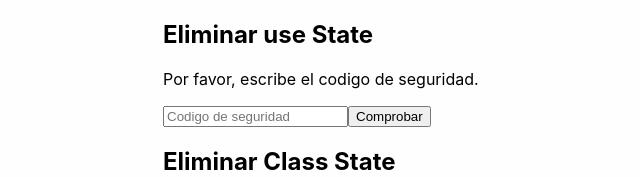
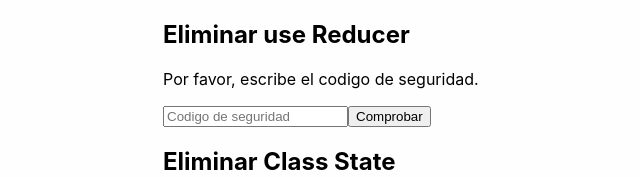
Before and after one commit to armanddevelop/professional-handling-state, a React (Create React App) app: page / in a window 1280 px wide. Shown: the top 177 px of the page, without its empty margins (227-867 px from the left). Built offline with nearby package versions, Linux system fonts and the light colour scheme.

Commit message:
add reducer

```diff
--- a/src/App.tsx
+++ b/src/App.tsx
@@ -1,12 +1,12 @@
 import { ClassState } from "./Components/ClassState";
-import { UseState } from "./Components/UseState";
+import { UseReducer } from "./Components/UseReducer";
 import { GlobalStyle } from "./GlobalStyles";
 
 function App() {
   return (
     <>
       <GlobalStyle />
-      <UseState name="use State" />
+      <UseReducer name="use Reducer" />
       <ClassState name="Class State" />
     </>
   );
--- /dev/null
+++ b/src/Components/UseReducer.tsx
@@ -0,0 +1,66 @@
+import { ChangeEvent } from "react";
+import { actionTypes } from "../actionTypes/actionTypes";
+import { useHookReducer } from "../Hooks/useHookReducer";
+import { UseStateProps } from "../interfaces/interfaces";
+
+export const UseReducer = ({ name }: UseStateProps) => {
+  const title = <h2> Eliminar {name}</h2>;
+  const { state, dispatch } = useHookReducer();
+  const { deleted, confirmed, error, loading, value } = state;
+  const handleWrite = ({
+    target: { value },
+  }: ChangeEvent<HTMLInputElement>) => {
+    dispatch({
+      type: actionTypes.write,
+      payload: { value },
+    });
+  };
+  if (!deleted && !confirmed) {
+    return (
+      <div>
+        {title}
+        <p>Por favor, escribe el codigo de seguridad.</p>
+        {error && !loading && (
+          <p>
+            <strong>Error:</strong> El codigo es incorrecto
+          </p>
+        )}
+        {loading && (
+          <p>
+            <strong>Cargando....</strong>
+          </p>
+        )}
+        <input
+          placeholder="Codigo de seguridad"
+          value={value}
+          onChange={handleWrite}
+        />
+        <button onClick={() => dispatch({ type: actionTypes.check })}>
+          Comprobar
+        </button>
+      </div>
+    );
+  } else if (confirmed && !deleted) {
+    return (
+      <>
+        {title}
+        <p>Pedimos Confirmacion, Esta segur@?</p>
+        <button onClick={() => dispatch({ type: actionTypes.delete })}>
+          Si, eliminar
+        </button>
+        <button onClick={() => dispatch({ type: actionTypes.regret })}>
+          Nop, siempre no
+        </button>
+      </>
+    );
+  } else {
+    return (
+      <>
+        <p>Eliminado con exito!!!!!!</p>
+        <button onClick={() => dispatch({ type: actionTypes.return })}>
+          Recuperar Estado inicial
+        </button>
+      </>
+    );
+  }
+};
--- a/src/Hooks/useCompoundState.ts
+++ b/src/Hooks/useCompoundState.ts
@@ -15,7 +15,7 @@ export const useCompountState = () => {
   const { loading } = compundState;
   useEffect(() => {
     const { loading, value } = compundState;
-    if (loading) {
+    if (loading && value !== undefined) {
       setTimeout(() => {
         value.trim().toLocaleLowerCase() !== SECURITY_CODE
           ? setCompundState({
--- /dev/null
+++ b/src/Hooks/useHookReducer.ts
@@ -0,0 +1,27 @@
+import { useReducer, useEffect } from "react";
+import { actionTypes } from "../actionTypes/actionTypes";
+import { reducer } from "../Reducer/reducer";
+
+const initialState = {
+  error: false,
+  value: "",
+  loading: false,
+  confirmed: false,
+  deleted: false,
+};
+const SECURITY_CODE: string = "paradigma";
+export const useHookReducer = () => {
+  const [state, dispatch] = useReducer(reducer, initialState);
+  const { loading } = state;
+  useEffect(() => {
+    const { loading, value } = state;
+    if (loading && value !== undefined) {
+      setTimeout(() => {
+        value.trim().toLocaleLowerCase() !== SECURITY_CODE
+          ? dispatch({ type: actionTypes.error })
+          : dispatch({ type: actionTypes.confirm });
+      }, 3000);
+    }
+  }, [loading]);
+  return { state, dispatch };
+};
--- /dev/null
+++ b/src/Reducer/reducer.ts
@@ -0,0 +1,94 @@
+import { actionTypes } from "../actionTypes/actionTypes";
+import {
+  StateComponent,
+  Action,
+  ReducerObject,
+} from "../interfaces/interfaces";
+
+// export const reducer = (state: StateComponent, action: Action) => {
+//   if (action.type === "ERROR") {
+//     return {
+//       ...state,
+//       error: true,
+//       loading: false,
+//     };
+//   } else if (action.type === "CHECK") {
+//     return {
+//       ...state,
+//       loading: true,
+//       error: false,
+//     };
+//   } else {
+//     return {
+//       ...state,
+//     };
+//   }
+// };
+
+export const reducerSwitch = (state: StateComponent, action: Action) => {
+  switch (action.type) {
+    case actionTypes.error:
+      return {
+        ...state,
+        error: true,
+        loading: false,
+      };
+    case actionTypes.check:
+      return {
+        ...state,
+        loading: true,
+        error: false,
+      };
+
+    default:
+      return {
+        ...state,
+      };
+  }
+};
+
+const reducerObject = (state: any, action: Action) => ({
+  [actionTypes.error]: {
+    ...state,
+    error: true,
+    loading: false,
+  },
+  [actionTypes.check]: {
+    ...state,
+    loading: true,
+    error: false,
+  },
+  [actionTypes.confirm]: {
+    ...state,
+    loading: false,
+    error: false,
+    confirmed: true,
+  },
+  [actionTypes.write]: {
+    ...state,
+    value: action.payload?.value,
+  },
+  [actionTypes.delete]: {
+    ...state,
+    deleted: true,
+  },
+  [actionTypes.return]: {
+    ...state,
+    confirmed: false,
+    deleted: false,
+    value: "",
+  },
+  [actionTypes.regret]: {
+    ...state,
+    confirmed: false,
+    value: "",
+  },
+});
+
+export const reducer = (state: any, action: Action) => {
+  if (reducerObject(state, action)[action.type as keyof ReducerObject]) {
+    return reducerObject(state, action)[action.type as keyof ReducerObject];
+  } else {
+    return state;
+  }
+};
--- /dev/null
+++ b/src/actionTypes/actionTypes.ts
@@ -0,0 +1,11 @@
+import { actions } from "../interfaces/interfaces";
+
+export const actionTypes: actions = {
+  error: "ERROR",
+  check: "CHECK",
+  confirm: "CONFIRM",
+  write: "WRITE",
+  delete: "DELETE",
+  return: "RETURN",
+  regret: "REGRET",
+};
```
Also changed, not shown: src/interfaces/interfaces.ts (+19 -1 lines).
